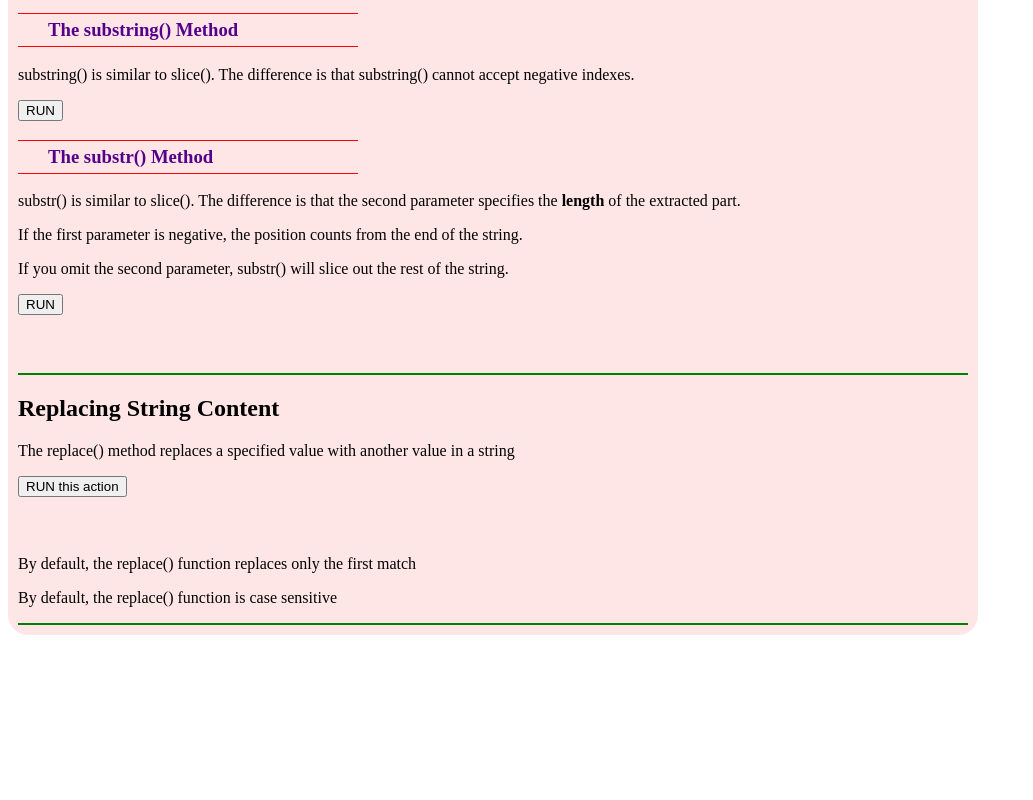
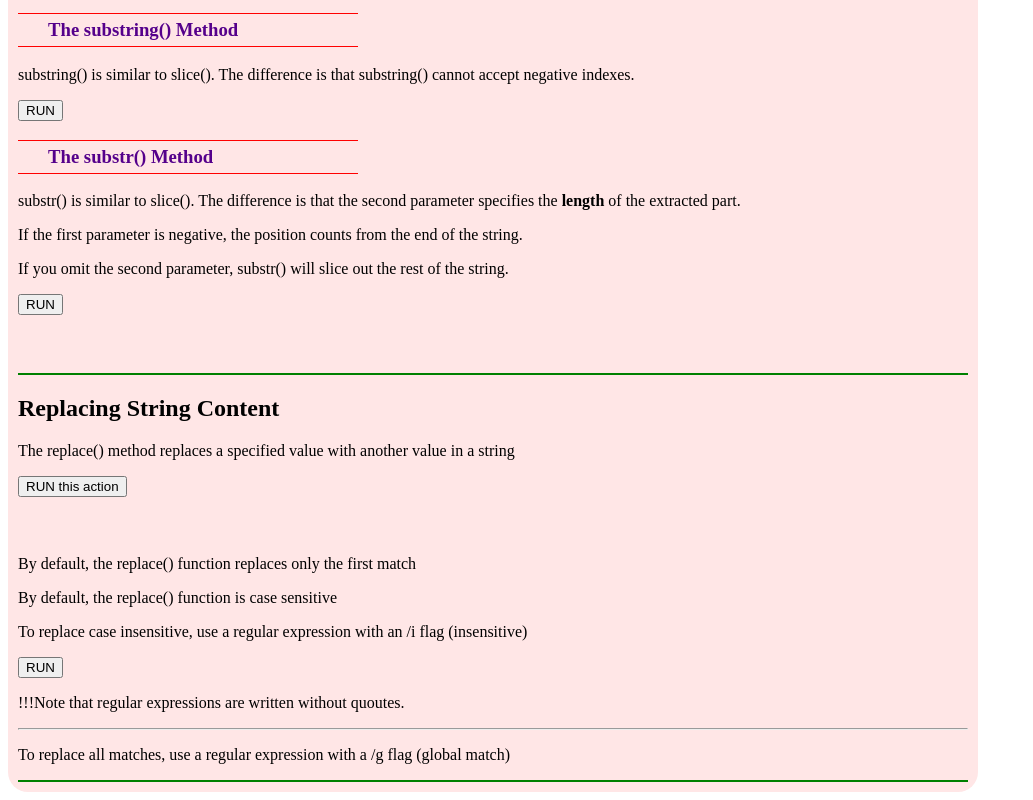
Before and after one commit to AlexViki/w3, a plain HTML site: page JavaScript String Methods/index.html in a window 1280 px wide. Shown: the part 1236-2036 px from the top of the page, without its empty margins (0-1033 px from the left). Before the commit the page ends 1879 px from the top, so only its background shows below. Drawn offline with Linux system fonts and the light colour scheme.

Commit message:
String Method - regular expression (/value/ig)

```diff
--- a/JavaScript String Methods/index.html
+++ b/JavaScript String Methods/index.html
@@ -87,8 +87,14 @@
             <button onclick="myReplaceFun()" id="buttonReplace">RUN this action</button>
             <p id="idP_13"></p>
             <p>By default, the replace() function replaces only the first match</p>
+            <p id="idP_14"></p>
             <p>By default, the replace() function is case sensitive</p>
-            <p id="idP_14"></p>
+            <p>To replace case insensitive, use a regular expression with an /i flag (insensitive)</p>
+            <button onclick="myRegularFun()">RUN</button>
+            <p id="idP_15"></p>
+            <p>!!!Note that regular expressions are written without quoutes.</p><hr>
+            <p>To replace all matches, use a regular expression with a /g flag (global match)</p>
+            <p id="idP_16"></p>
         </div>
 
     </div>
@@ -173,6 +179,28 @@
             document.getElementById('idP_14').innerHTML = 'The original text: ' + textReplace_A +
                 '<br>The replaced text: ' + resReplaceName;
         };
+        var myRegularFun = function () {
+            var textRegular_A = "My name is Alex",
+                textRegular_B = "My name is Alex, he is Alex too",
+                regularValue = /ALEX/i,
+                regularValue_2 = /ALEX/,
+                regularValue_3 = /Alex/g,
+                replaceToValue = "Bob",
+                resRegular = textRegular_A.replace(regularValue, replaceToValue),
+                resRegular_2 = textRegular_A.replace(regularValue_2, replaceToValue),
+                resRegular_3 = textRegular_B.replace(regularValue_3, replaceToValue);
+
+            document.getElementById('idP_15').innerHTML = 'The string: ' + textRegular_A +
+                '<br>The regular expression: ' + regularValue +
+                '<br>Replace to: ' + replaceToValue +
+                '<br>The result: ' + resRegular + '<br><hr>' +
+                'The regular expression wiout "i": ' + regularValue_2 +
+                '<br> The result_2: ' + resRegular_2;
+            document.getElementById('idP_16').innerHTML = 'The string: ' + textRegular_B +
+                '<br>The regular expresiion: ' + regularValue_3 +
+                '<br>Replace to: ' + replaceToValue +
+                '<br>The result_3: ' + resRegular_3;
+        };
 
     </script>
 </body>
```
